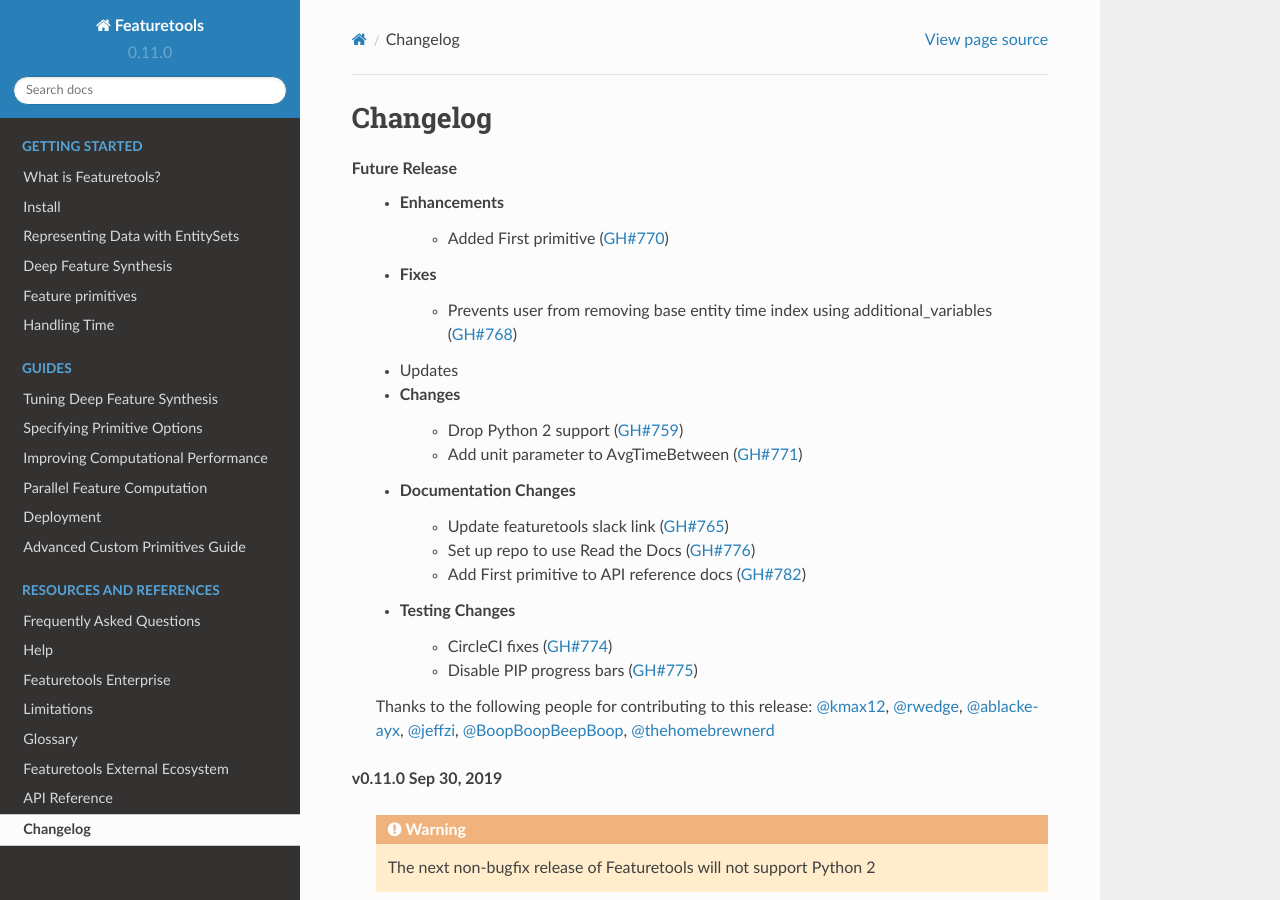
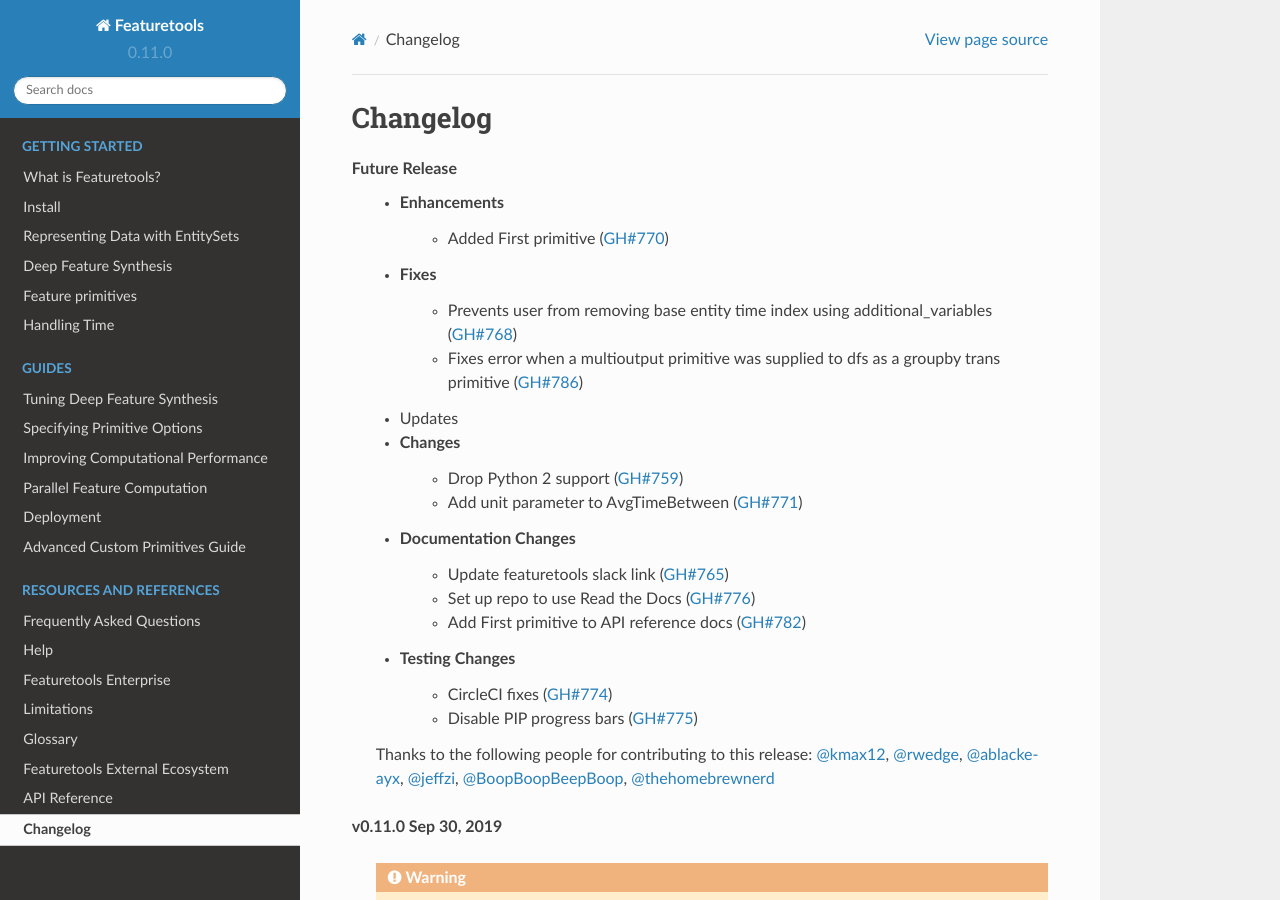
Before and after one commit to alteryx/featuretools, a Sphinx documentation site: the page built from docs/source/changelog.rst, in a window 1280 px wide and 900 px high. Built offline with Sphinx 7.4.7 and the Read the Docs theme 2.0.0, drawn with Linux system fonts in a browser that asks for light colours; pages that are not in the unit, such as notebooks, are missing from menus.

Commit message:
update changelog.rst

```diff
--- a/docs/source/changelog.rst
+++ b/docs/source/changelog.rst
@@ -7,6 +7,7 @@
         * Added First primitive (:pr:`770`)
     * Fixes
         * Prevents user from removing base entity time index using additional_variables (:pr:`768`)
+        * Fixes error when a multioutput primitive was supplied to dfs as a groupby trans primitive (:pr:`786`)
     * Updates
     * Changes
         * Drop Python 2 support (:pr:`759`)
```
